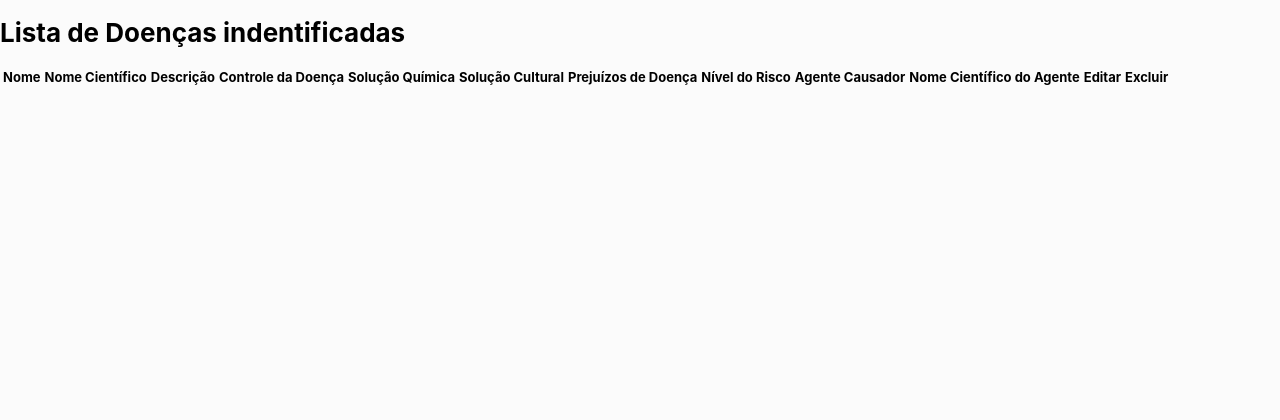
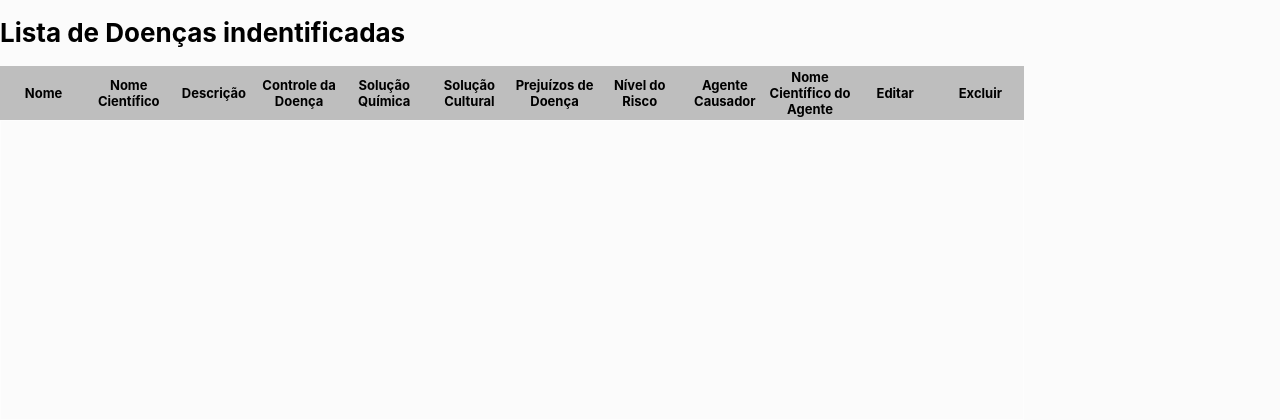
Before and after one commit to ViniciusCuest/Infinity-squad-website, a PHP site: page /CMS/MusaGo/ in a window 1280 px wide. Shown: the top 420 px of the page. Run offline with PHP 8.4, Linux system fonts and the light colour scheme; data that the repository does not hold is empty.

Commit message:
new changes

```diff
--- a/CMS/MusaGo/index.php
+++ b/CMS/MusaGo/index.php
@@ -59,7 +59,8 @@
             <div>
                <div draggable="true" id="divReference" class="upload-single-image-container">
                   <div id="uploadContainer" class="upload-single-image__upload-file-container">
-                     <input id="fileInputReference" class="upload-single-image-file-input" type="file" name="imagensDoenca[]" multiple="multiple">
+                     <input id="fileInputReference" class="upload-single-image-file-input" type="file"
+                        name="imagensDoenca[]" multiple="multiple">
                   </div>
                </div>
                <button id="removeAll">Remove all Images</button>
@@ -70,37 +71,42 @@
             <button id="submitModal" type="" name="enviarDoenca">Enviar</button>
          </div>
          <button id="closeModal" style="position:absolute; top: 0; right: 0; border-radius: 50%;">
-            <svg class="icons sm" xmlns="http://www.w3.org/2000/svg" viewBox="0 0 384 512"><!--! Font Awesome Pro 6.4.0 by @fontawesome - https://fontawesome.com License - https://fontawesome.com/license (Commercial License) Copyright 2023 Fonticons, Inc. -->
-               <path d="M342.6 150.6c12.5-12.5 12.5-32.8 0-45.3s-32.8-12.5-45.3 0L192 210.7 86.6 105.4c-12.5-12.5-32.8-12.5-45.3 0s-12.5 32.8 0 45.3L146.7 256 41.4 361.4c-12.5 12.5-12.5 32.8 0 45.3s32.8 12.5 45.3 0L192 301.3 297.4 406.6c12.5 12.5 32.8 12.5 45.3 0s12.5-32.8 0-45.3L237.3 256 342.6 150.6z" />
+            <svg class="icons sm" xmlns="http://www.w3.org/2000/svg"
+               viewBox="0 0 384 512"><!--! Font Awesome Pro 6.4.0 by @fontawesome - https://fontawesome.com License - https://fontawesome.com/license (Commercial License) Copyright 2023 Fonticons, Inc. -->
+               <path
+                  d="M342.6 150.6c12.5-12.5 12.5-32.8 0-45.3s-32.8-12.5-45.3 0L192 210.7 86.6 105.4c-12.5-12.5-32.8-12.5-45.3 0s-12.5 32.8 0 45.3L146.7 256 41.4 361.4c-12.5 12.5-12.5 32.8 0 45.3s32.8 12.5 45.3 0L192 301.3 297.4 406.6c12.5 12.5 32.8 12.5 45.3 0s12.5-32.8 0-45.3L237.3 256 342.6 150.6z" />
             </svg>
          </button>
       </div>
    </form>
    <h1>Lista de Doenças indentificadas</h1>
-   <table>
-      <thead>
-         <tr>
-            <th>Nome</th>
-            <th>Nome Científico</th>
-            <th>Descrição</th>
-            <th>Controle da Doença</th>
-            <th>Solução Química</th>
-            <th>Solução Cultural</th>
-            <th>Prejuízos de Doença</th>
-            <th>Nível do Risco</th>
-            <th>Agente Causador</th>
-            <th>Nome Científico do Agente</th>
-            <th>Editar</th>
-            <th>Excluir</th>
-         </tr>
+   <div class="tbl-header">
+      <table class="table">
+         <thead class="table-header">
+            <th class="table-header-item">Nome</th>
+            <th class="table-header-item">Nome Científico</th>
+            <th class="table-header-item">Descrição</th>
+            <th class="table-header-item">Controle da Doença</th>
+            <th class="table-header-item">Solução Química</th>
+            <th class="table-header-item">Solução Cultural</th>
+            <th class="table-header-item">Prejuízos de Doença</th>
+            <th class="table-header-item">Nível do Risco</th>
+            <th class="table-header-item">Agente Causador</th>
+            <th class="table-header-item">Nome Científico do Agente</th>
+            <th class="table-header-item">Editar</th>
+            <th class="table-header-item">Excluir</th>
          </thead>
-      <tbody>
+      </table>
+   </div>
+   <div class="tbl-content">
+      <table class="table">
+         <tbody class="table-body">
             <?php
             include("../../src/conexao.php");
             $pdo = Connection();
             $con = $pdo->query("SELECT * FROM doenca inner join nivel_risco on doenca.cod_risco = nivel_risco.cod_risco inner join agente_causador on doenca.cod_agente = agente_causador.cod_agente group by nome_doenca;");
             while ($row = $con->fetch(PDO::FETCH_ASSOC)) { ?>
-            <tr>
+               <tr class="table-row">
                   <td>
                      <?= $row['nome_doenca']; ?>
                   </td>
@@ -131,19 +137,49 @@
                   <td>
                      <?= $row['nomeCientifico_agente']; ?>
                   </td>
-               <td><button type="button" id="openModal">Editar</button></td>
-               <td><button type="button" data-disease_id=<?= $row['cod_doenca'] ?>>Excluir</button></td>
+                  <td>
+                     <button type="button" id="openModal">
+                        <svg xmlns="http://www.w3.org/2000/svg" style="fill:black; width: 30px"
+                           viewBox="0 0 512 512"><!--! Font Awesome Pro 6.4.0 by @fontawesome - https://fontawesome.com License - https://fontawesome.com/license (Commercial License) Copyright 2023 Fonticons, Inc. -->
+                           <path
+                              d="M471.6 21.7c-21.9-21.9-57.3-21.9-79.2 0L362.3 51.7l97.9 97.9 30.1-30.1c21.9-21.9 21.9-57.3 0-79.2L471.6 21.7zm-299.2 220c-6.1 6.1-10.8 13.6-13.5 21.9l-29.6 88.8c-2.9 8.6-.6 18.1 5.8 24.6s15.9 8.7 24.6 5.8l88.8-29.6c8.2-2.7 15.7-7.4 21.9-13.5L437.7 172.3 339.7 74.3 172.4 241.7zM96 64C43 64 0 107 0 160V416c0 53 43 96 96 96H352c53 0 96-43 96-96V320c0-17.7-14.3-32-32-32s-32 14.3-32 32v96c0 17.7-14.3 32-32 32H96c-17.7 0-32-14.3-32-32V160c0-17.7 14.3-32 32-32h96c17.7 0 32-14.3 32-32s-14.3-32-32-32H96z" />
+                        </svg>
+                     </button>
+                  </td>
+                  <td>
+                     <button id="openDeleteModal" type="button" data_disease=<?= $row['cod_doenca'] ?>>
+                        <svg style="fill:black; width: 30px" xmlns="http://www.w3.org/2000/svg"
+                           viewBox="0 0 448 512"><!--! Font Awesome Pro 6.4.0 by @fontawesome - https://fontawesome.com License - https://fontawesome.com/license (Commercial License) Copyright 2023 Fonticons, Inc. -->
+                           <path
+                              d="M135.2 17.7C140.6 6.8 151.7 0 163.8 0H284.2c12.1 0 23.2 6.8 28.6 17.7L320 32h96c17.7 0 32 14.3 32 32s-14.3 32-32 32H32C14.3 96 0 81.7 0 64S14.3 32 32 32h96l7.2-14.3zM32 128H416V448c0 35.3-28.7 64-64 64H96c-35.3 0-64-28.7-64-64V128zm96 64c-8.8 0-16 7.2-16 16V432c0 8.8 7.2 16 16 16s16-7.2 16-16V208c0-8.8-7.2-16-16-16zm96 0c-8.8 0-16 7.2-16 16V432c0 8.8 7.2 16 16 16s16-7.2 16-16V208c0-8.8-7.2-16-16-16zm96 0c-8.8 0-16 7.2-16 16V432c0 8.8 7.2 16 16 16s16-7.2 16-16V208c0-8.8-7.2-16-16-16z" />
+                        </svg>
+                     </button>
+                  </td>
                </tr>
                <?php
             }
             ?>
          </tbody>
       </table>
+   </div>
    <button id="openAddDiseaseModal" class="float-button">
-      <svg class="icons sm" xmlns="http://www.w3.org/2000/svg" viewBox="0 0 448 512"><!--! Font Awesome Pro 6.4.0 by @fontawesome - https://fontawesome.com License - https://fontawesome.com/license (Commercial License) Copyright 2023 Fonticons, Inc. -->
-         <path d="M256 80c0-17.7-14.3-32-32-32s-32 14.3-32 32V224H48c-17.7 0-32 14.3-32 32s14.3 32 32 32H192V432c0 17.7 14.3 32 32 32s32-14.3 32-32V288H400c17.7 0 32-14.3 32-32s-14.3-32-32-32H256V80z" />
+      <svg class="icons sm" xmlns="http://www.w3.org/2000/svg"
+         viewBox="0 0 448 512"><!--! Font Awesome Pro 6.4.0 by @fontawesome - https://fontawesome.com License - https://fontawesome.com/license (Commercial License) Copyright 2023 Fonticons, Inc. -->
+         <path
+            d="M256 80c0-17.7-14.3-32-32-32s-32 14.3-32 32V224H48c-17.7 0-32 14.3-32 32s14.3 32 32 32H192V432c0 17.7 14.3 32 32 32s32-14.3 32-32V288H400c17.7 0 32-14.3 32-32s-14.3-32-32-32H256V80z" />
       </svg>
    </button>
+   <section id="deleteModal"
+      style="display: none; background-color: lightgray; position: absolute; width: 450px; height: 250px; border-radius: 8px; left:0; top:0; transform: translate(150%, 150%)">
+      <div class="deleteModalContainer"
+         style="display: none; flex-direction: column; align-items: center; justify-content: center">
+         <h1>Deseja realmente excluir ?</h1>
+         <div>
+            <button id="deletarDado">Sim</button>
+            <button id="closeDeleteModal">Não</button>
+         </div>
+      </div>
+   </section>
 </body>
 <script src="../../src/js/jquery.js"></script>
 <script>
@@ -166,7 +202,7 @@
 
       $("#submitModal").click((e) => {
          e.preventDefault();
-         var form_data = new FormData(document.getElementById("modalForm"));
+
          var data = {
             nomeDoenca: $("#nomeDoenca").val(),
             nomeCientifico: $("#nomeCientifico").val(),
@@ -184,14 +220,42 @@
             url: "../../src/php/insert.php",
             dataType: "json",
             data: data,
-            success: (Ea) => {
-               alert('sucesso' + Ea)
+            success: (response) => {
+               alert('sucesso' + response);
             },
             error: (err) => {
-               alert('error ' + err.responseText)
+               alert('error ' + err.responseText);
             }
          });
-      })
+      });
+
+      $("#openDeleteModal").click((e) => {
+         e.preventDefault();
+         var data = document.getElementById("openDeleteModal").attributes.data_disease.value;
+         console.log(data);
+         $("#deleteModal").css({ display: 'block' });
+         $(".deleteModalContainer").css({ display: 'flex' });
+      });
+
+      $("#closeDeleteModal").click((e) => {
+         e.preventDefault();
+         $("#deleteModal").css({ display: 'none' });
+         $(".deleteModal").css({ display: 'none' });
+      });
+
+      $("#deletarDado").click(() => {
+
+         $.ajax({
+            type: 'POST',
+            dataType: 'json',
+            data: {},
+            success: (response) => {
+
+            },
+            error: (err) => { alert("" + err); }
+         });
+      });
+
       $("#openAddDiseaseModal").click((e) => {
          e.preventDefault();
          $("#body").css({
--- a/src/styles/index.css
+++ b/src/styles/index.css
@@ -125,6 +125,33 @@ button {
    width: 100%;
    height: 100vh;
    background-color: rgba(0, 0, 0, .6);
+}
+
+.table {
+   width: 100%;
+   table-layout: fixed;
+}
+
+.tbl-header {
+   width: 80%;
+   background-color: rgba(48, 48, 48, 0.3);
+}
+
+.tbl-content {
+   width: 80%;
+   height: 300px;
+   overflow-x: auto;
+   margin-top: 0px;
+   border: 1px solid rgba(255, 255, 255, 0.3);
+}
+
+.table-header-item {
+   text-align: center;
+}
+
+.table-row>td {
+   vertical-align: middle;
+   text-align: center;
 }
 
 .form-grid .grid {
@@ -1038,6 +1065,7 @@ body::-webkit-scrollbar-corner {
    0% {
       transform: rotate(0deg);
    }
+
    100% {
       transform: rotate(360deg);
    }
```
Also changed, not shown: src/php/table.php (added, +83 -0 lines), src/assets/iconMusa.png, src/assets/iphone_frente.png (added). Lines whose indentation alone changed are shown as unchanged.
